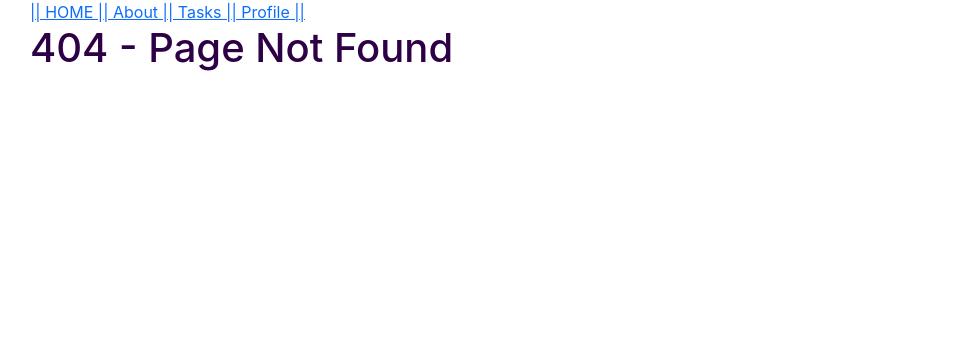
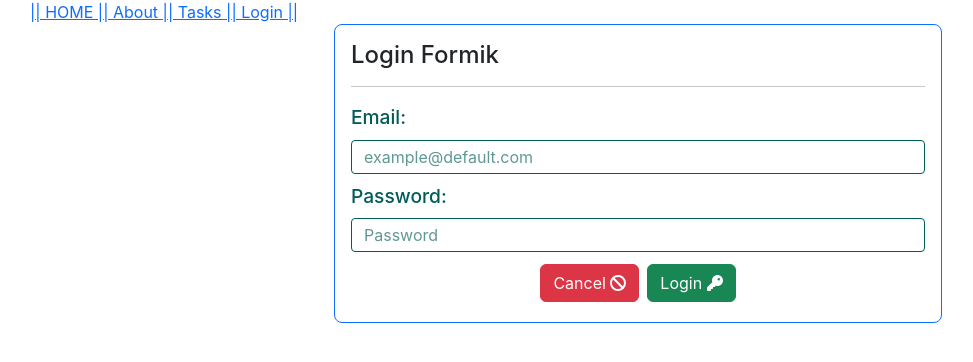
Before and after one commit to Tyliz/RAOpenBootcamp, a React (Create React App) app: page /Login in a window 1280 px wide. Before the commit this address had no page. Shown: the top 362 px of the page, without its empty margins (2-975 px from the left). Built offline with nearby package versions, Linux system fonts and the light colour scheme.

Commit message:
Clase Rutas

```diff
--- a/package.json
+++ b/package.json
@@ -7,6 +7,7 @@
     "@fortawesome/free-regular-svg-icons": "^6.2.1",
     "@fortawesome/free-solid-svg-icons": "^6.2.1",
     "@fortawesome/react-fontawesome": "^0.2.0",
+    "@mui/material": "^5.11.10",
     "@sideway/address": "^5.0.0",
     "@testing-library/jest-dom": "^5.16.5",
     "@testing-library/react": "^13.4.0",
--- a/src/AppRoutingOne.js
+++ b/src/AppRoutingOne.js
@@ -1,9 +1,13 @@
-import React from 'react'
+import React, {
+	useEffect,
+	useState,
+} from 'react'
 import {
 	BrowserRouter as Router,
 	Route,
 	Link,
 	Routes,
+	Navigate,
 } from 'react-router-dom'
 
 
@@ -22,18 +26,52 @@ import ProfilePage from './pages/profile/ProfilePage'
 
 import { User } from './models/user.class'
 import { ROLES } from './models/roles.enum'
+import LoginPage from './pages/auth/LoginPage'
+import TaskDetailPage from './pages/tasks/TaskDetailPage'
+import { Task } from './models/task.class'
+import { LEVELS } from './models/levels.enum'
 
 
 config.autoAddCss = false
 library.add(fas, far)
 
 function AppRoutingOne() {
+	const [logged, setLogged] = useState(false)
+
+	useEffect(() => {
+		setLogged(localStorage.getItem('credential')? true : false)
+	}, [])
+
 	const user = new User(
 		'Tyliz',
 		'caosavenger@gmail.com',
 		'',
 		ROLES.USER,
 	)
+
+	let lstTask = [
+		new Task(
+			1,
+			'Example 1',
+			'Default descripton 1',
+			true,
+			LEVELS.NORMAL
+		),
+		new Task(
+			2,
+			'Example 2',
+			'Default descripton 2',
+			false,
+			LEVELS.URGENT
+		),
+		new Task(
+			3,
+			'Example 3',
+			'Default descripton 3',
+			false,
+			LEVELS.BLOCKING
+		)
+	]
 
 	return (
 		<Router>
@@ -42,7 +80,8 @@ function AppRoutingOne() {
 					<Link className='link' to='/'>|| HOME |</Link>
 					<Link className='link' to='/About'>| About |</Link>
 					<Link className='link' to='/Task'>| Tasks |</Link>
-					<Link className='link' to='/Profile'>| Profile ||</Link>
+					{ !logged ? (<Link className='link' to='/Login'>| Login ||</Link>): null}
+					{ logged ? (<Link className='link' to='/Profile'>| Profile ||</Link>): null}
 				</aside>
 
 				<main className='App'>
@@ -51,9 +90,13 @@ function AppRoutingOne() {
 						{/* component => element version 6.8.1 */}
 						<Route index element={ <HomePage /> } />
 						<Route path='About' element={ <AboutPage  /> } />
-						<Route path='Profile' element={ <ProfilePage user={ user } /> } />
-						<Route path='Task' element={ <TaskPage /> } />
+						<Route path='Profile' element={ logged ? <ProfilePage user={ user } /> : <Navigate to='/' /> } />
+						<Route path='Login' element={ !logged ? <LoginPage /> : <Navigate to='/' /> } />
 						<Route path='*' element={ <NotFoundPage /> } />
+						<Route path='/Task'>
+							<Route index element={ <TaskPage /> } />
+							<Route path=':idTask' element={ <TaskDetailPage /> }  />
+						</Route>
 					</Routes>
 				</main>
 			</div>
--- a/src/components/pure/forms/loginForm.jsx
+++ b/src/components/pure/forms/loginForm.jsx
@@ -4,16 +4,29 @@
  * rfc
  */
 
+import { FontAwesomeIcon } from '@fortawesome/react-fontawesome'
 import {
 	ErrorMessage,
 	Field,
 	Form,
 	Formik,
 } from 'formik'
-import React from 'react'
+import React, {
+	useEffect,
+	useState,
+} from 'react'
 import * as Yup from 'yup'
+import { Navigate, useNavigate } from 'react-router-dom'
+
 
 const LoginForm = () => {
+	const [logged, setLogged] = useState(false)
+
+	useEffect(() => {
+		setLogged(localStorage.getItem('credential')? true : false)
+	}, [])
+
+	const navigate = useNavigate()
 
 	const loginSchema = Yup.object().shape(
 		{
@@ -33,13 +46,14 @@ const LoginForm = () => {
 		await new Promise((response) => {
 			setTimeout(response, 1000)
 		})
-		localStorage.setItem('credentials', values)
-		alert(JSON.stringify(values, null, 2))
+		localStorage.setItem('credential', JSON.stringify(values, null, 2))
+		navigate('/', { replace: true })
 	}
 
-	return (
-		<div>
+	return !logged ? (
+		<div className='border border-1 border-primary rounded-3 p-3 col-md-6 offset-md-3'>
 			<h4>Login Formik</h4>
+			<hr />
 			<Formik initialValues={ initialValues } onSubmit={ actionLogin } validationSchema={ loginSchema }>
 
 				{/* We obtain props from Formik
@@ -52,34 +66,40 @@ const LoginForm = () => {
 				 */}
 
 				{
-					({ errors, touched, isSubmitting, }) => {
+					({ isSubmitting }) => {
 						return (
-							<Form>
-								<label htmlFor='email'>Email:</label>
-								<Field id='email' name='email' placeholder='example@default.com' />
-								{
-									errors.email && touched.email && (
-										<div className='error-message'>
-											{ errors.email }
-										</div>
-									)
-								}
-
-								<label htmlFor='password'>Password:</label>
-								<Field id='password' name='password' type='password' placeholder='Password' />
-								<ErrorMessage name='password' className='error-message' component='div'></ErrorMessage>
-
-								<button type='submit'>
-									Login
-								</button>
-								{ isSubmitting ? (<p>Submitting...</p>) : null }
+							<Form >
+								<div className='form-field'>
+									<label htmlFor='email' className='form-field__label'>Email:</label>
+									<Field id='email' name='email' className='form-field__input' placeholder='example@default.com' />
+									<ErrorMessage name='email' component='div' className='error-message' />
+								</div>
+								<div className='form-field'>
+									<label htmlFor='password' className='form-field__label'>Password:</label>
+									<Field id='password' name='password' type='password' className='form-field__input' placeholder='Password' />
+									<ErrorMessage name='password' className='error-message' component='div'></ErrorMessage>
+								</div>
+								<div className='text-center'>
+									<button type='button' className='btn btn-danger m-1' onClick={ () => navigate('/', { replace: true }) }>
+										Cancel <FontAwesomeIcon icon='fa-solid fa-ban'/>
+									</button>
+									<button type='submit' className='btn btn-success m-1'>
+										Login <FontAwesomeIcon icon='fa-solid fa-key' />
+									</button>
+								</div>
+								{ isSubmitting ? (
+									<div className='loading'>
+										<span className='loading__text'>Login...</span>
+									</div>
+								) : null }
 							</Form>
 						)
 					}
 				}
 			</Formik>
 		</div>
-	)
+	):
+		(<Navigate to='/' replace />)
 }
 
 export default LoginForm
--- a/src/pages/auth/LoginPage.jsx
+++ b/src/pages/auth/LoginPage.jsx
@@ -1,9 +1,10 @@
 import React from 'react'
+import LoginForm from '../../components/pure/forms/loginForm'
 
 const LoginPage = () => {
 	return (
 		<div>
-			<h1>Login Page</h1>
+			<LoginForm />
 		</div>
 	)
 }
--- a/src/pages/home/HomePage.jsx
+++ b/src/pages/home/HomePage.jsx
@@ -1,7 +1,15 @@
-import React from 'react'
+import React, {
+	useEffect,
+	useState,
+} from 'react'
 import { useNavigate  } from 'react-router-dom'
 
 const HomePage = () => {
+	const [logged, setLogged] = useState(false)
+
+	useEffect(() => {
+		setLogged(localStorage.getItem('credential')? true : false)
+	}, [])
 	const navigate = useNavigate()
 
 	const goProfile = () => {
@@ -16,18 +24,26 @@ const HomePage = () => {
 		navigate(+1)
 	}
 
+	const logout = () => {
+		localStorage.removeItem('credential')
+		navigate('/Login', { replace: true })
+	}
+
 	return (
 		<div>
 			<h1>Home Page</h1>
-			<button onClick={ goProfile }>
+			{ logged ? (<button onClick={ goProfile }>
 				Go to Profile
-			</button>
+			</button>) : null}
 			<button onClick={ goBack }>
 				Go Back
 			</button>
 			<button onClick={ goForward }>
 				Go Forward
 			</button>
+			{ logged ? (<button onClick={ logout }>
+				Logout
+			</button>) : null}
 		</div>
 	)
 }
--- /dev/null
+++ b/src/pages/tasks/TaskDetailPage.jsx
@@ -0,0 +1,14 @@
+import React from 'react'
+import { useParams } from 'react-router-dom'
+
+const TaskDetailPage = () => {
+	const { idTask } = useParams()
+
+	return (
+		<div>
+			<h1>Task Detail - { idTask }</h1>
+		</div>
+	)
+}
+
+export default TaskDetailPage
```
Also changed, not shown: 1 other file (tests, documents, lock files or other folders).
